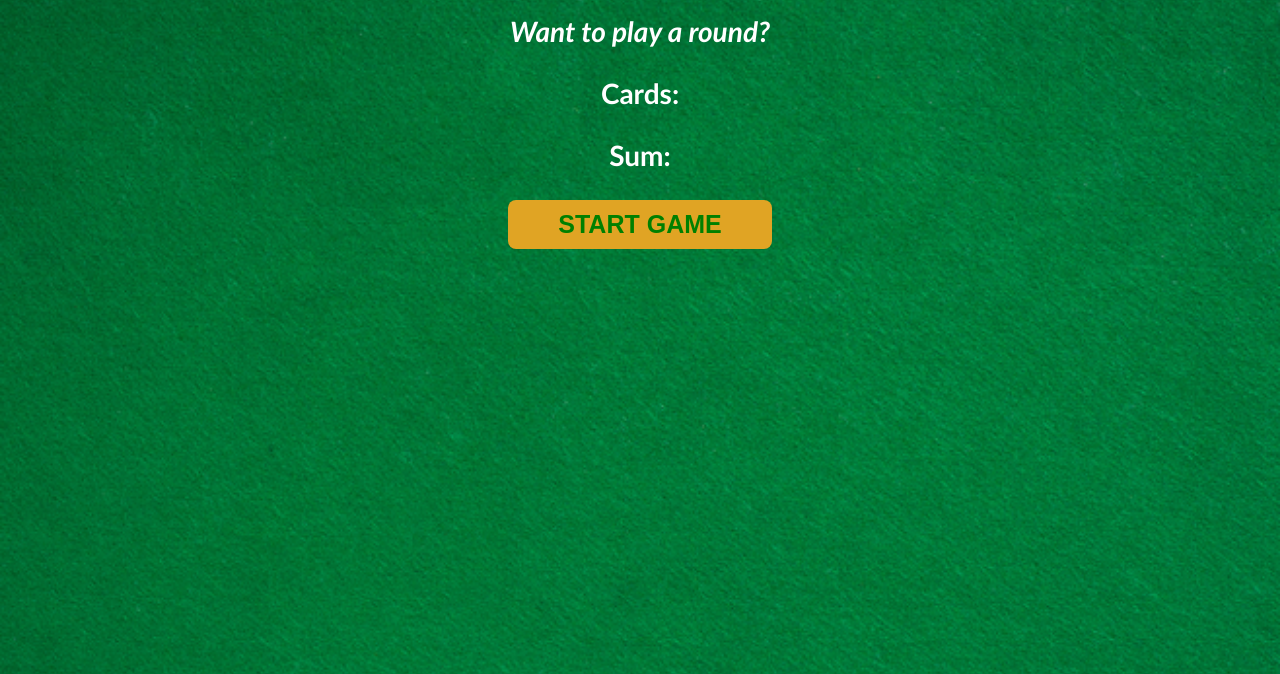
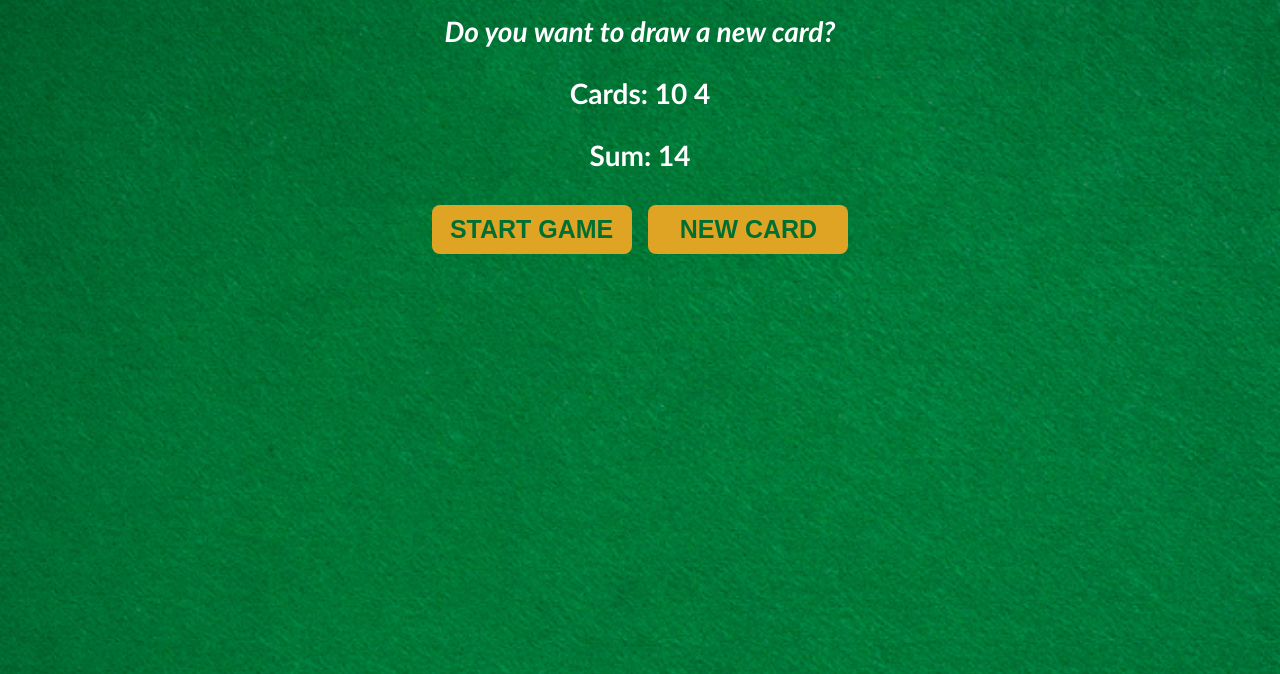
Before and after one commit to HaashimAmeer/Blackjack, a plain HTML site: page index.html in a window 1280 px wide. Both pictures are taken after a click on the button "START GAME". Shown: the part 126-800 px from the top of the page. Drawn offline with Linux system fonts and the light colour scheme.

Commit message:
Added new random card addition & rendering

```diff
--- a/index.html
+++ b/index.html
@@ -10,9 +10,10 @@
   <body>
     <h1>Blackjack</h1>
     <p id="message-el">Want to play a round?</p>
-    <p>Cards:</p>
-    <p>Sum:</p>
+    <p id="cards-el">Cards:</p>
+    <p id="sum-el">Sum:</p>
     <button id="start-btn" onclick="startGame()">START GAME</button>
+    <button id="new-btn" onclick="newCard()">NEW CARD</button>
     <script src="index.js"></script>
   </body>
 </html>
--- a/index.js
+++ b/index.js
@@ -1,20 +1,64 @@
-let firstCard = 6;
-let secondCard = 9;
-let sum = firstCard + secondCard;
-let hasBlackJack = false;
-let isAlive = true;
+let firstCard;
+let secondCard;
+let cards = [];
+let sum;
+let hasBlackJack;
+let isAlive;
 let message = "";
 
+let messageEl = document.querySelector("#message-el");
+let sumEl = document.querySelector("#sum-el");
+let cardsEl = document.querySelector("#cards-el");
+let newEl = document.querySelector("#new-btn");
+
 function startGame() {
+  hasBlackJack = false;
+  isAlive = true;
+  firstCard = getRandomCard();
+  secondCard = getRandomCard();
+  cards = [firstCard, secondCard];
+  sum = firstCard + secondCard;
+  renderGame();
+}
+
+function renderGame() {
+  cardsEl.textContent = "Cards: ";
+
+  for (let i = 0; i < cards.length; i++) {
+    cardsEl.textContent += cards[i] + " ";
+  }
+  sumEl.textContent = "Sum: " + sum;
   if (sum === 21) {
     hasBlackJack = true;
-    message = "Congratulations, you've got Blackjack! 🥳";
+    message = "Congratulations, you've got Blackjack!";
   } else if (sum < 21) {
-    message = "Do you want to draw a new card? 🙃";
+    message = "Do you want to draw a new card?";
   } else {
     isAlive = false;
-    message = "Tough luck! You're out of the game. 😭";
+    message = "Tough luck! You're out of the game.";
   }
 
-  console.log(message);
+  messageEl.textContent = message;
 }
+
+function newCard() {
+  if (isAlive === true && hasBlackJack == false) {
+    let newCard = getRandomCard();
+    cards.push(newCard);
+    sum += newCard;
+    renderGame();
+  } else {
+    return;
+  }
+}
+
+function getRandomCard() {
+  let randNum = Math.floor(Math.random() * 13) + 1;
+  if (randNum === 1) {
+    return 11;
+  } else if (randNum > 10) {
+    return 10;
+  } else {
+    return randNum;
+  }
+}
--- a/styles.css
+++ b/styles.css
@@ -24,13 +24,15 @@ p {
   font-style: italic;
 }
 
-#start-btn {
+button {
   background-color: #e0a424;
-  color: green;
+  color: #016f32;
   border: none;
+  width: 200px;
   border-radius: 8px;
-  padding: 10px 50px;
+  padding: 10px;
   text-align: center;
   font-size: 25px;
   font-weight: bold;
+  margin: 5px;
 }
```
